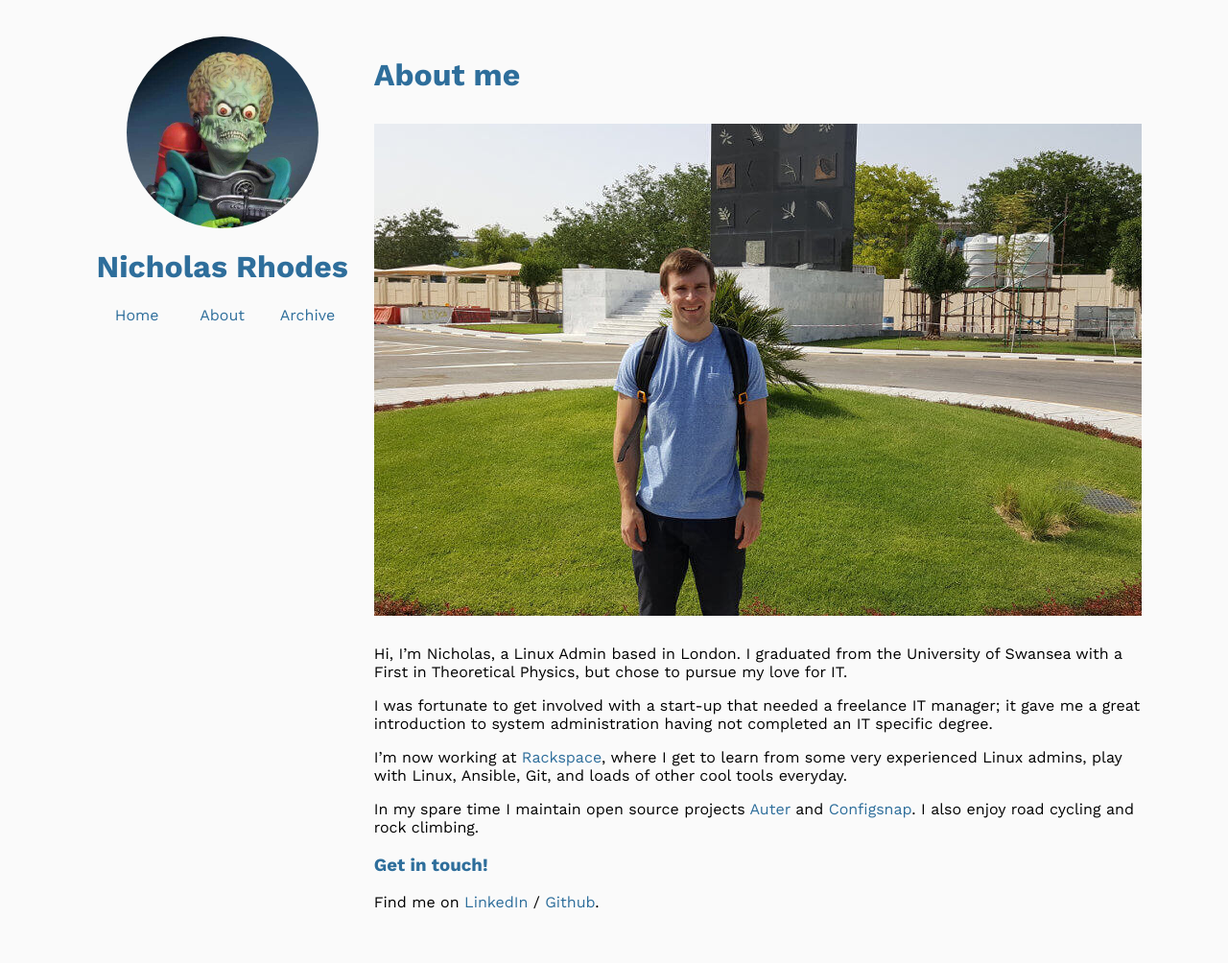
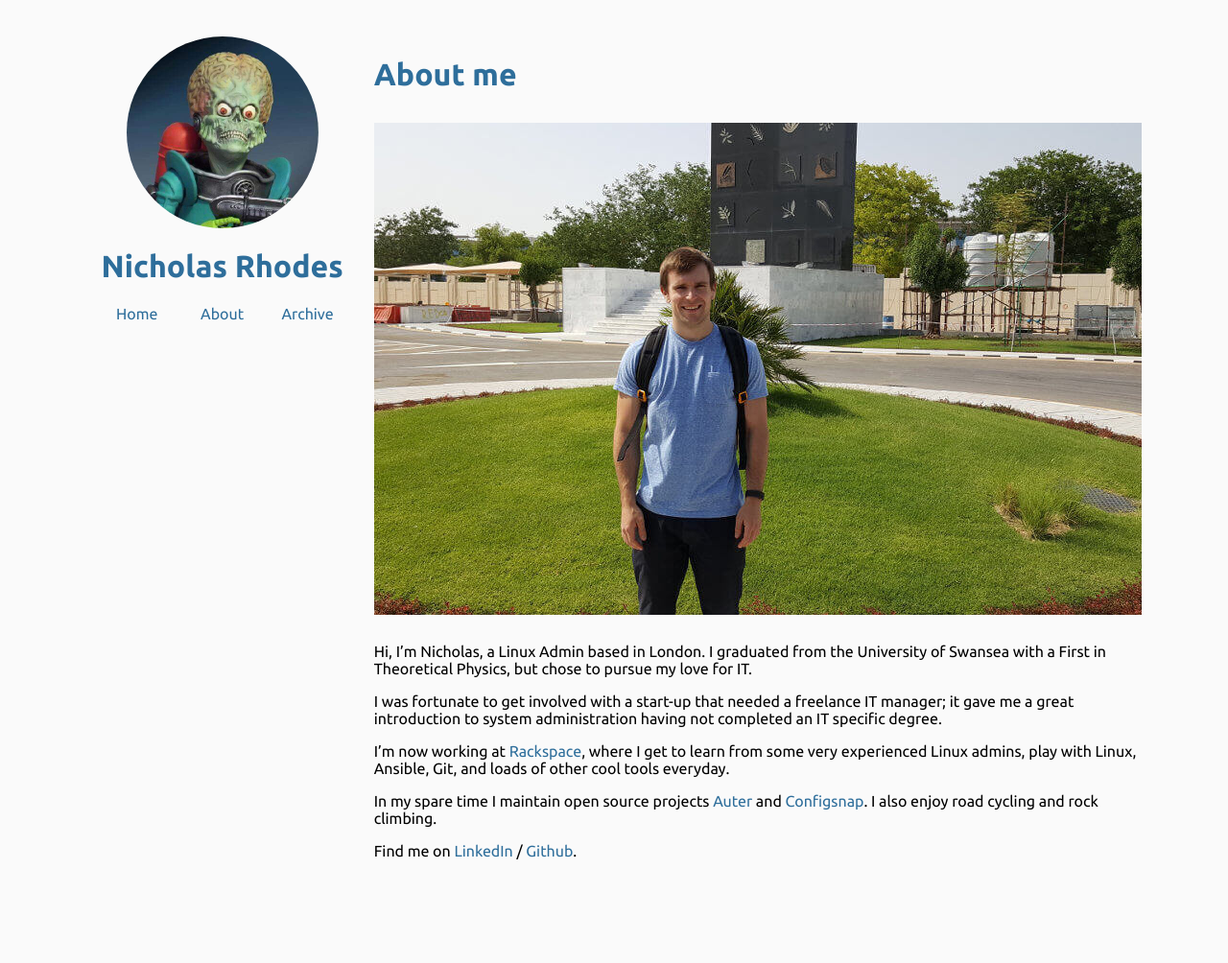
Before and after one commit to nickrhodes-gh/nickrhodes-gh.github.io, a Jekyll site: the page built from about.md, in a window 1280 px wide. Shown: the whole page at 96% size. Built offline with Jekyll 4.4.1, drawn with Linux system fonts in a browser that asks for light colours; after the commit the page ends 950 px from its top, so only the background shows below that.

Commit message:
Remove heading from the about page

```diff
--- a/_layouts/default.html
+++ b/_layouts/default.html
@@ -10,7 +10,7 @@
         <link rel="canonical" href="{{ page.url | replace:'index.html','' | prepend: site.url }}">
         <link rel="stylesheet" type="text/css" href="/assets/css/syntax.css">
         <link rel="stylesheet" type="text/css" href="/assets/css/style.css">
-        <link href="https://fonts.googleapis.com/css?family=Work+Sans:400,700&display=swap" rel="stylesheet">
+        <link href="https://fonts.googleapis.com/css?family=Ubuntu:400,700&display=swap" rel="stylesheet">
     </head>
     <body class="{{ site.basetheme }}">
         <div class="grid page-container">
--- a/about.md
+++ b/about.md
@@ -24,8 +24,6 @@
 [Configsnap](https://github.com/rackerlabs/configsnap). I also enjoy road
 cycling and rock climbing.
 
-### Get in touch!
-
 Find me on [LinkedIn][linkedin] / [Github][github].
 
 [rackspace]: https://www.rackspace.co.uk
--- a/assets/css/style.scss
+++ b/assets/css/style.scss
@@ -4,7 +4,7 @@
 $link-color: #2e6e9b;
 
 body {
-    font-family: 'Work Sans', sans-serif;
+    font-family: 'Ubuntu', sans-serif;
     font-size: 16px;
     background-color: #fafafa;
 }
```
Also changed, not shown: 1 other file.
